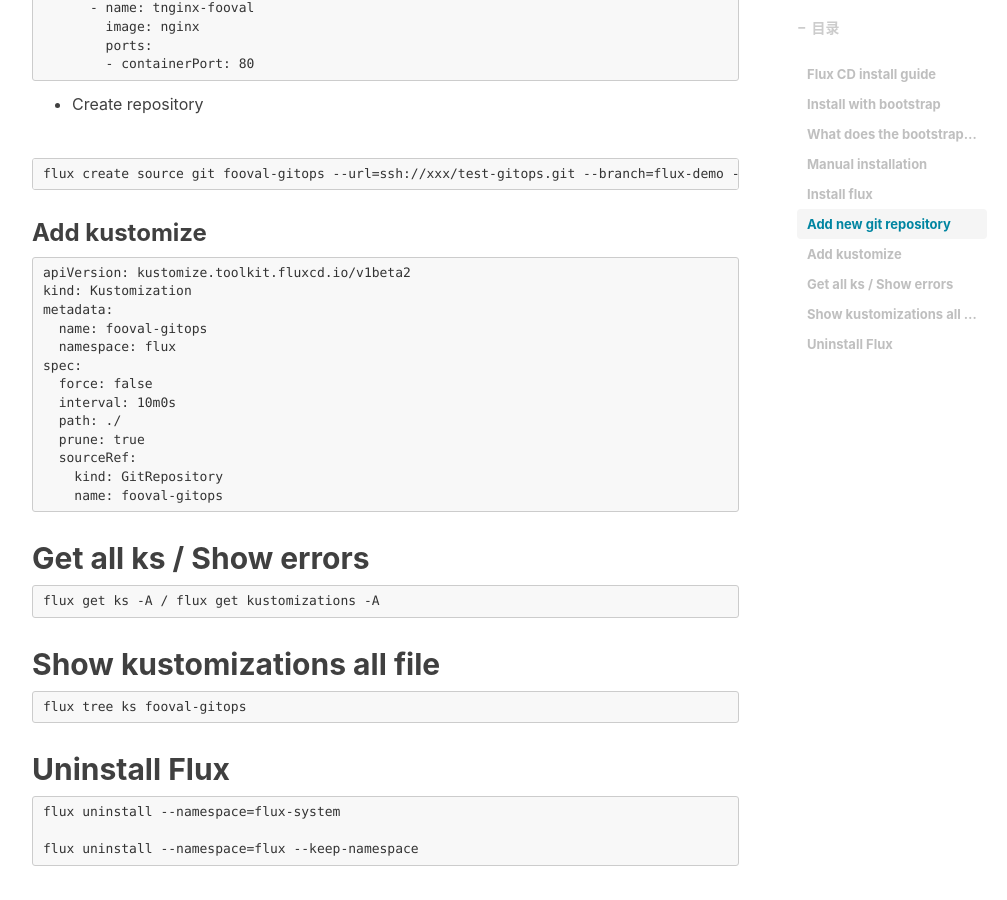
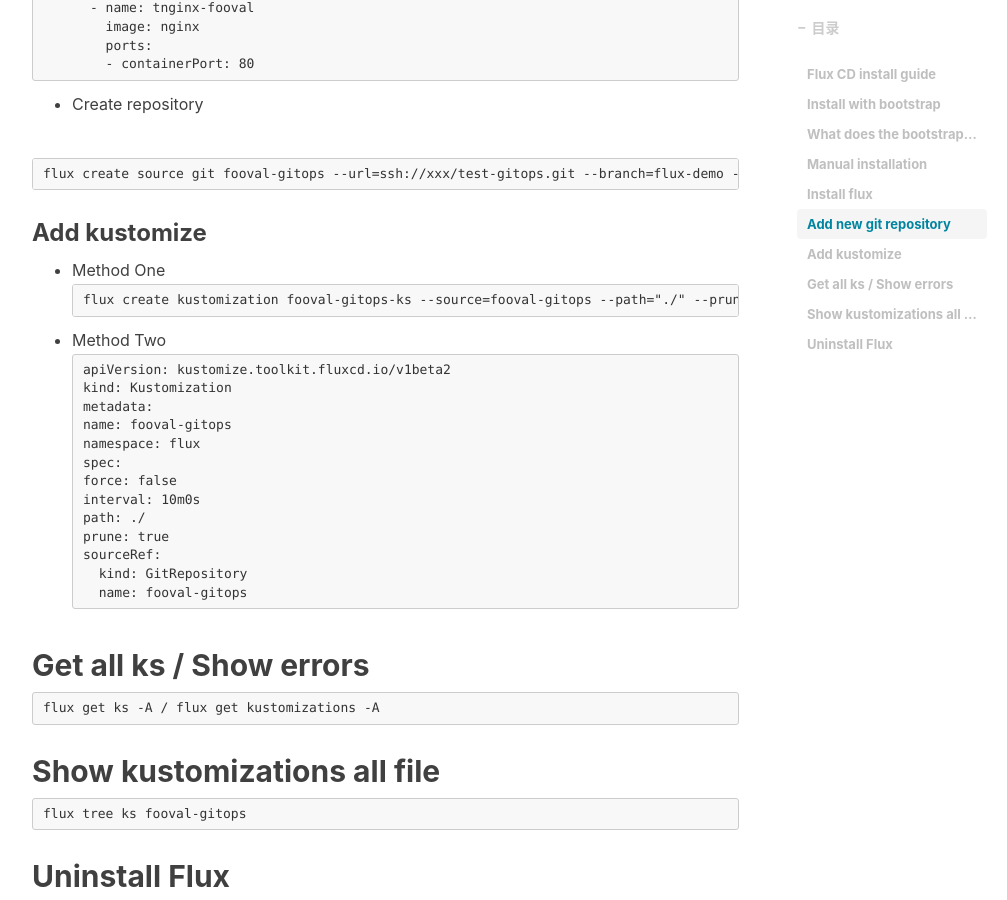
Before and after one commit to fooval-shen/shenfh.github.io, a Jekyll site: the page built from _posts/shenfh/2022-06-30-flux-install.md, in a window 1280 px wide and 900 px high, scrolled down 2069 px. Shown: the whole window, without its empty margins (233-1240 px from the left). Built offline with Jekyll 4.4.1, drawn with Linux system fonts in a browser that asks for light colours; nearby versions of some CDN libraries; comment, search, counter and statistics services are not loaded.

Commit message:
modify flux cd install configuration

````diff
--- a/_posts/shenfh/2022-06-30-flux-install.md
+++ b/_posts/shenfh/2022-06-30-flux-install.md
@@ -79,6 +79,12 @@
 
 ### Add kustomize
 
+* Method One
+```
+flux create kustomization fooval-gitops-ks --source=fooval-gitops --path="./" --prune=true --validation=client --interval=5m --health-check-timeout=2m --wait=true --namespace=flux
+```
+
+* Method Two
 ```
 apiVersion: kustomize.toolkit.fluxcd.io/v1beta2
 kind: Kustomization
````
